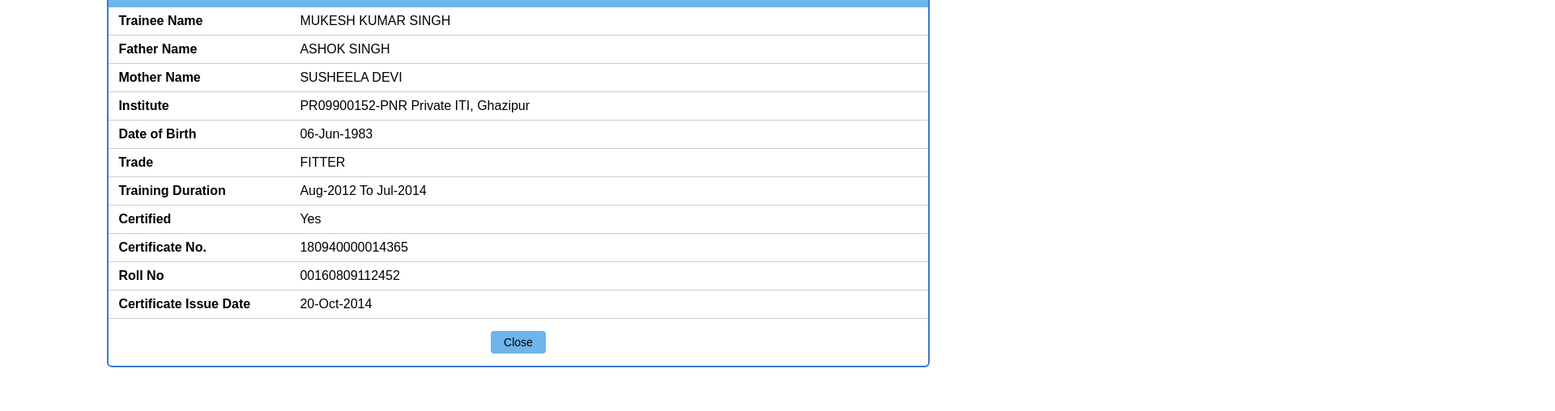
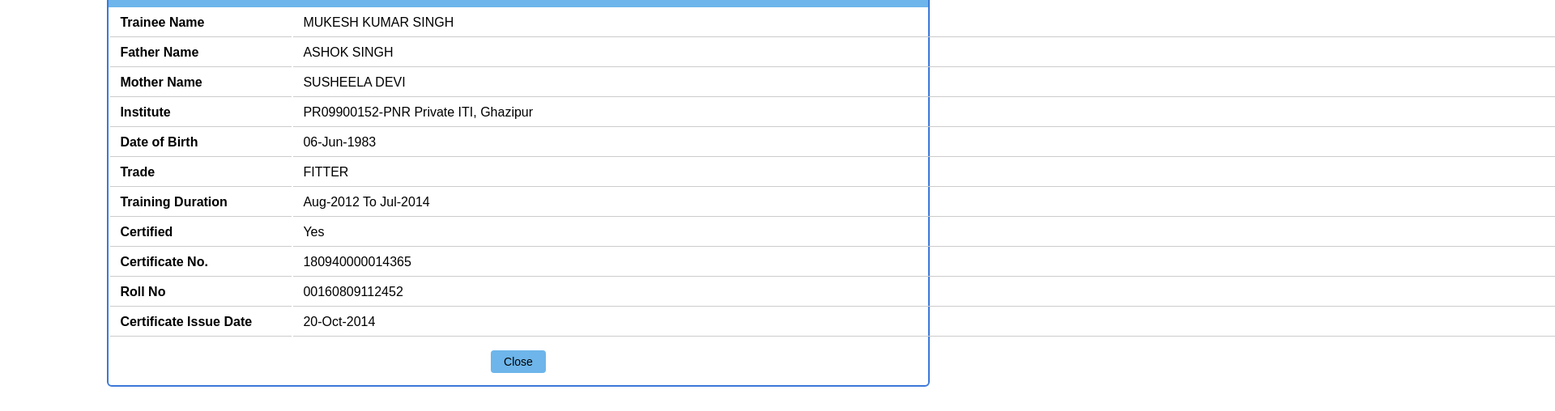
Before and after one commit to buildwebwithrkzone/Certificate-Verification, a plain HTML site: page index.html in a window 1280 px wide. Shown: the part 339-847 px from the top of the page at 81% size, 1920 px wide, since content can reach past the window. Before the commit the page ends 823 px from the top, so only its background shows below. Drawn offline with Linux system fonts and the light colour scheme.

Commit message:
Add files via upload

```diff
--- a/index.html
+++ b/index.html
@@ -31,8 +31,8 @@
       text-align: left;
     }
     table {
-      width: 100%;
-      border-collapse: collapse;
+      width: 200%;
+      border-collapse: no;
     }
     td {
       padding: 8px 12px;
```
